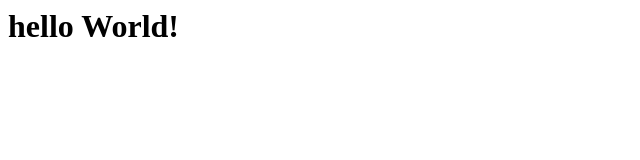
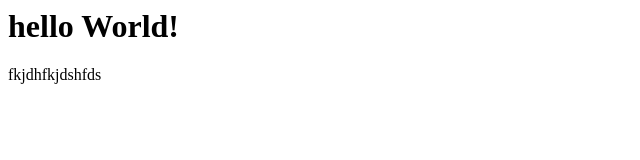
Before and after one commit to yoni-ai/my_first_github_repository, a plain HTML site: page index.html in a window 1280 px wide. Shown: the whole page, without its empty margins (0-640 px from the left). Drawn offline with Linux system fonts and the light colour scheme.

Commit message:
Update index.html

```diff
--- a/index.html
+++ b/index.html
@@ -1 +1,3 @@
 <h1>hello World!</h1>
+
+<p>fkjdhfkjdshfds</p>
```
